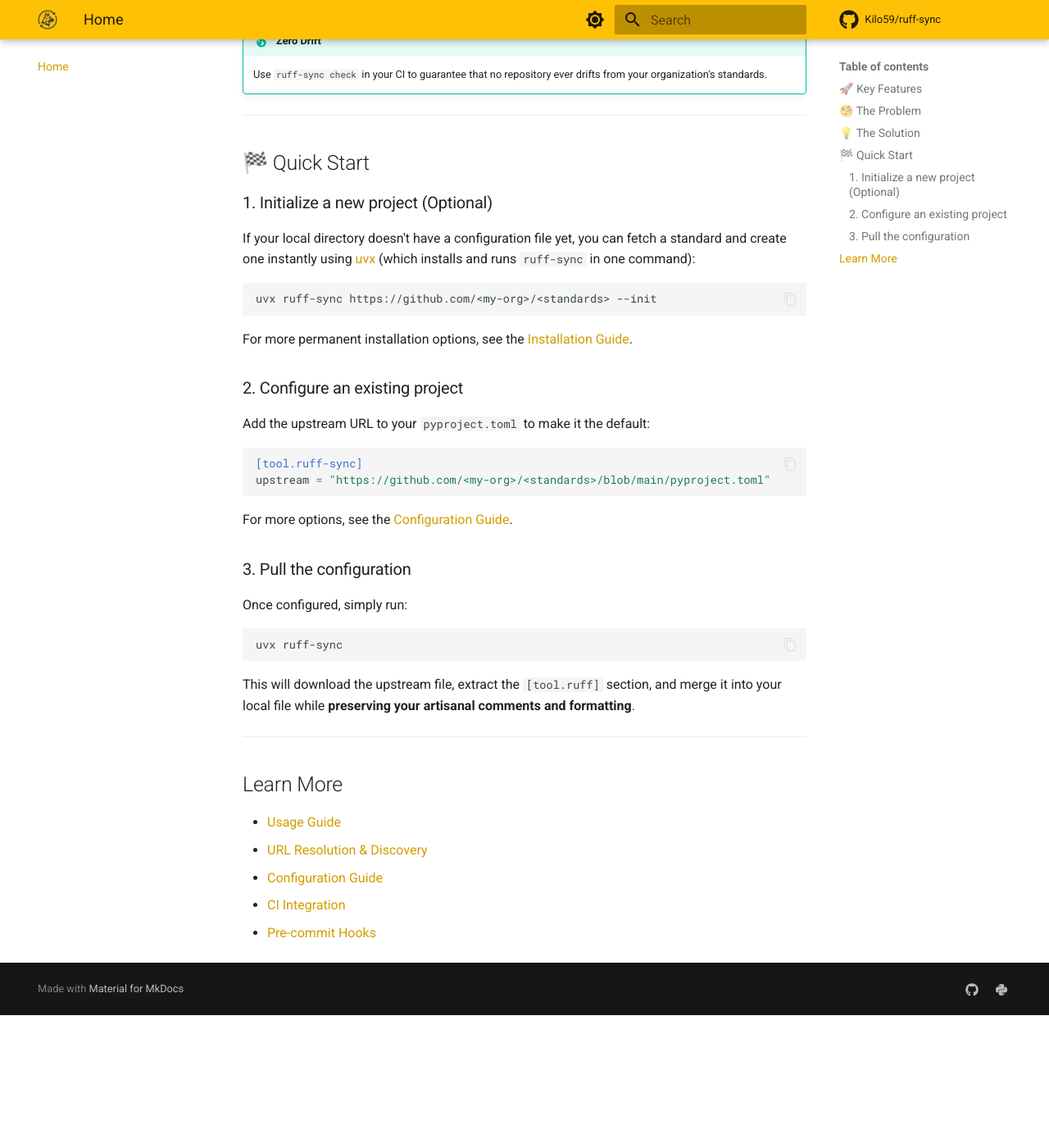
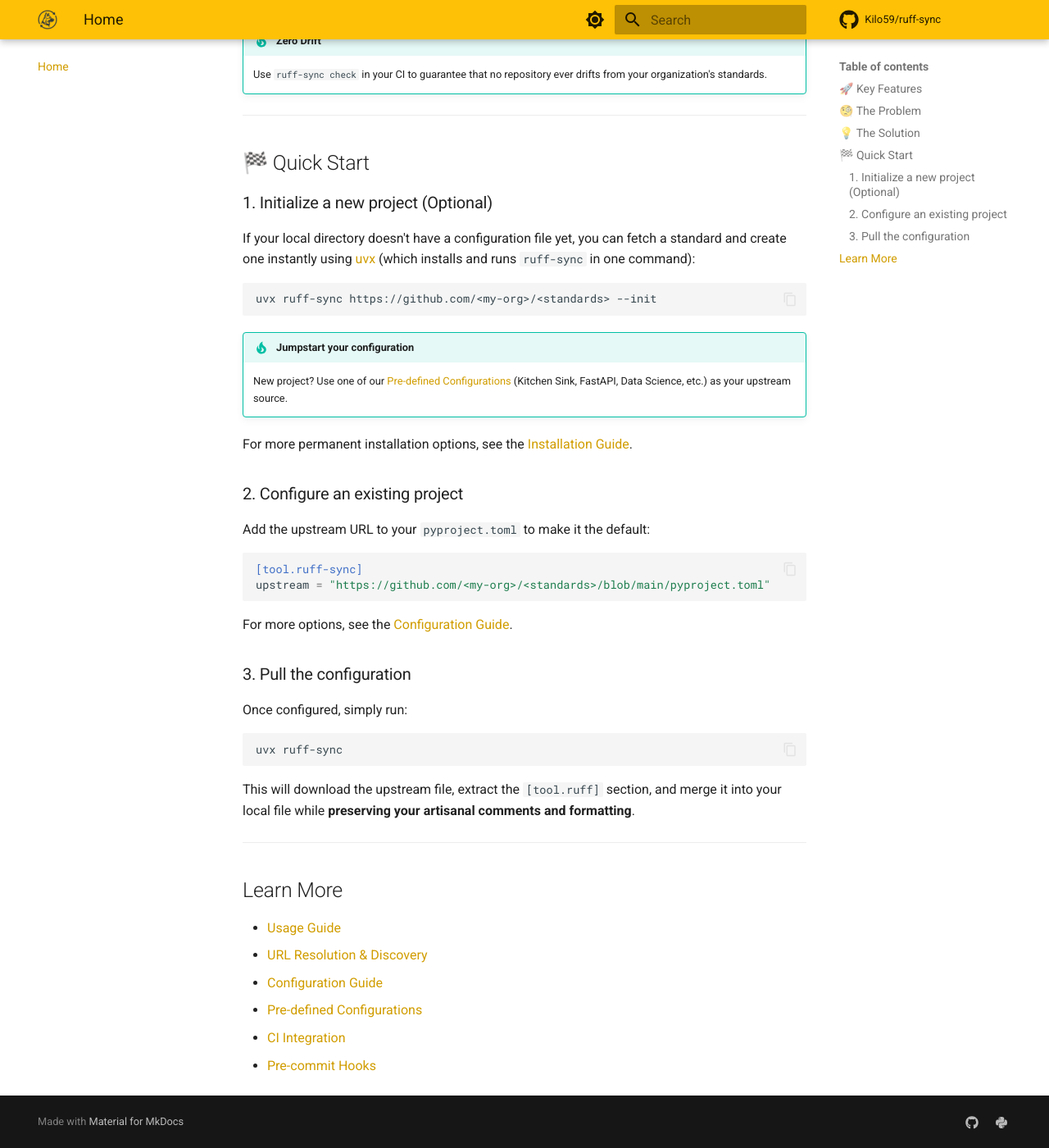
Before and after one commit to Kilo59/ruff-sync, an MkDocs documentation site: the page built from docs/index.md, in a window 1280 px wide and 1400 px high, scrolled down 1514 px. Shown: the whole window at 82% size. Built offline with MkDocs 1.6.1 and Material for MkDocs 9.7.7, drawn with Linux system fonts in a browser that asks for light colours; comment, search, counter and statistics services are not loaded; before the commit the page ends 2752 px from its top, so only the background shows below that.

Commit message:
adjust quickstart page

````diff
--- a/docs/index.md
+++ b/docs/index.md
@@ -50,6 +50,9 @@
 uvx ruff-sync https://github.com/<my-org>/<standards> --init
 ```
 
+!!! tip "Jumpstart your configuration"
+    New project? Use one of our [Pre-defined Configurations](pre-defined-configs.md) (Kitchen Sink, FastAPI, Data Science, etc.) as your upstream source.
+
 For more permanent installation options, see the [Installation Guide](installation.md).
 
 ### 2. Configure an existing project
@@ -80,5 +83,6 @@
 - [Usage Guide](usage.md)
 - [URL Resolution & Discovery](url-resolution.md)
 - [Configuration Guide](configuration.md)
+- [Pre-defined Configurations](pre-defined-configs.md)
 - [CI Integration](ci-integration.md)
 - [Pre-commit Hooks](pre-commit.md)
````
